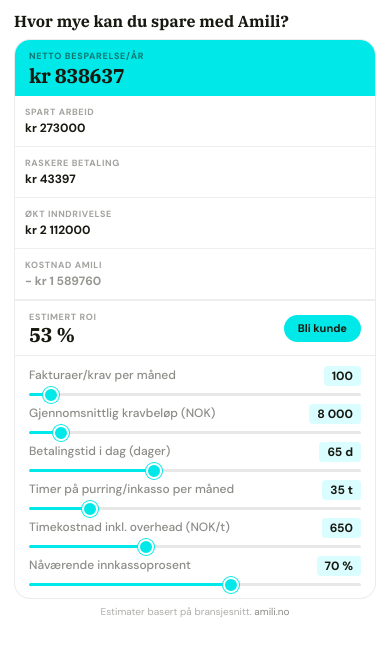
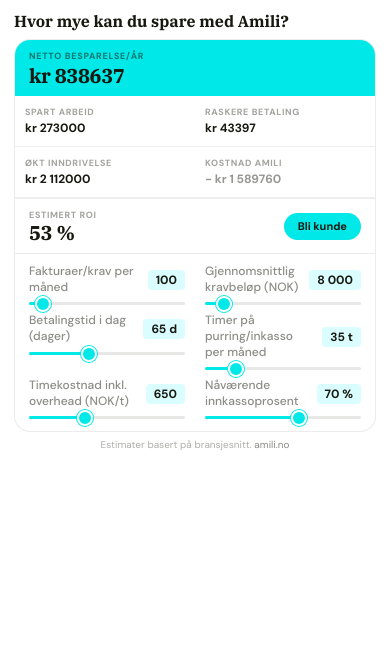
Before and after one commit to EmilVisma/amili-roi-calculator, a plain HTML site: page index.html in a window 390 px wide. Drawn offline with Linux system fonts and the light colour scheme.

Commit message:
Keep horizontal layout at narrow widths

```diff
--- a/index.html
+++ b/index.html
@@ -18,17 +18,13 @@
     .amili-metrics{display:flex;flex:1;align-items:stretch;}
     .amili-inputs-grid{display:grid;grid-template-columns:repeat(3,1fr);gap:8px 20px;}
 
-    @media(max-width:780px){
+    @media(max-width:420px){
       .amili-results{flex-wrap:wrap;}
       #amili-total-cell{flex:1 1 100%!important;min-width:0;}
       .amili-metrics{flex:1 1 100%;flex-wrap:wrap;}
       .amili-metrics > div{flex:1 1 50%!important;border-right:none!important;border-bottom:1px solid rgba(23,24,15,.07);}
       .amili-roi-cta{flex:1 1 100%!important;border-left:none!important;border-top:1px solid rgba(23,24,15,.07);justify-content:space-between;}
-      .amili-inputs-grid{grid-template-columns:1fr 1fr;}
-    }
-    @media(max-width:460px){
-      .amili-metrics > div{flex:1 1 100%!important;}
-      .amili-inputs-grid{grid-template-columns:1fr!important;}
+      .amili-inputs-grid{grid-template-columns:1fr 1fr!important;}
     }
   </style>
 </head>
```
